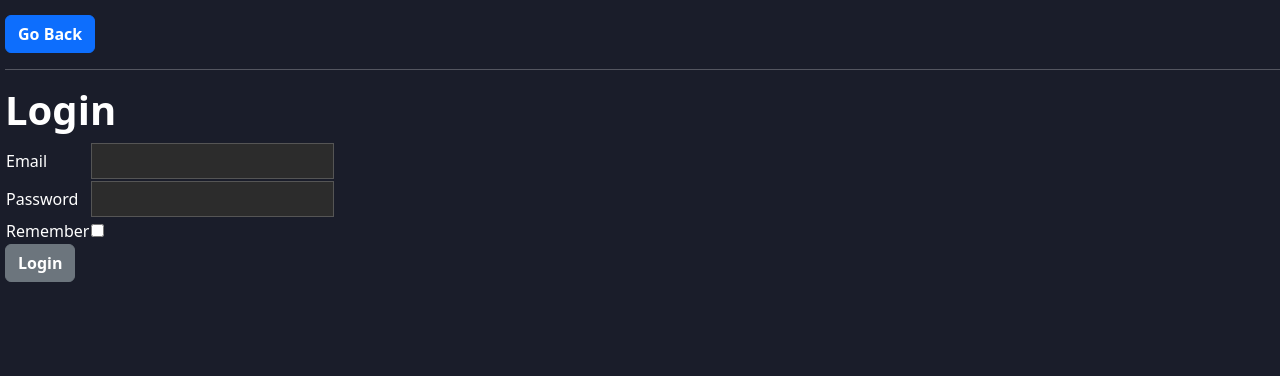
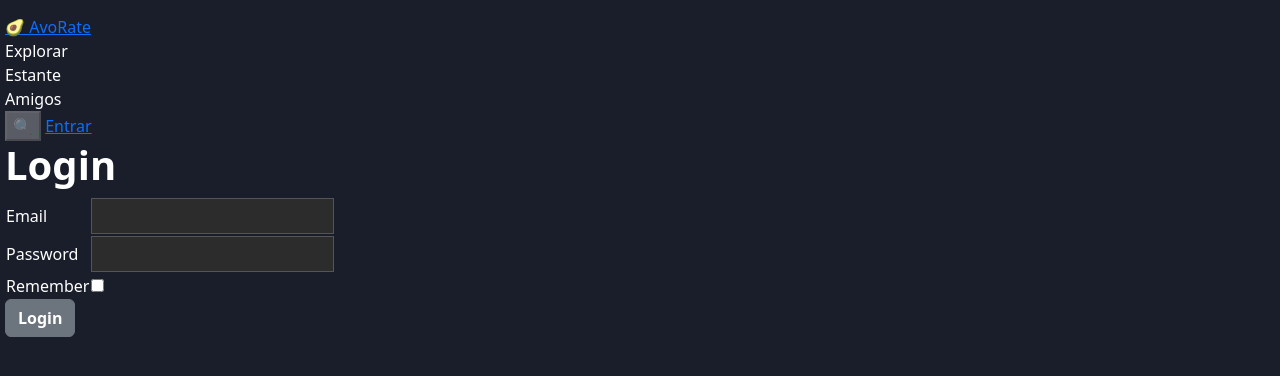
Before and after one commit to Igorl1/AvoRate, a Flask app: page /login in a window 1280 px wide. Shown: the top 376 px of the page. Run offline with Flask 3, Linux system fonts and the light colour scheme.

Commit message:
Update global_links.html

```diff
--- a/client/templates/registration/global_links.html
+++ b/client/templates/registration/global_links.html
@@ -1,8 +1,27 @@
-<!--
-To include this HTML page fragment in an HTML page use:
-{ % include 'registration/global_links.html' % }
--->
-<a href="{{ url_for('tracker.view_landing_page') }}" class="btn btn-primary">
-  <strong>Go Back</strong>
-</a>
-<hr />
+<header class="topbar">
+  <div class="topbar-left">
+    <a href="{{ url_for('tracker.view_landing_page') }}" class="brand">
+      <span class="brand-logo">🥑</span>
+      <span class="brand-name">AvoRate</span>
+    </a>
+
+    <nav class="topbar-nav">
+      <a
+        href="{{ url_for('tracker.view_landing_page') }}"
+        class="nav-link {% if request.endpoint == 'tracker.view_landing_page' %}active{% endif %}"
+      >
+        Explorar
+      </a>
+      <span class="nav-link disabled">Estante</span>
+      <span class="nav-link disabled">Amigos</span>
+    </nav>
+  </div>
+
+  <div class="topbar-right">
+    <button class="icon-button" type="button" aria-label="Pesquisar" disabled>
+      🔍
+    </button>
+
+    <a href="{{ url_for('auth.login') }}" class="primary-link">Entrar</a>
+  </div>
+</header>
```
